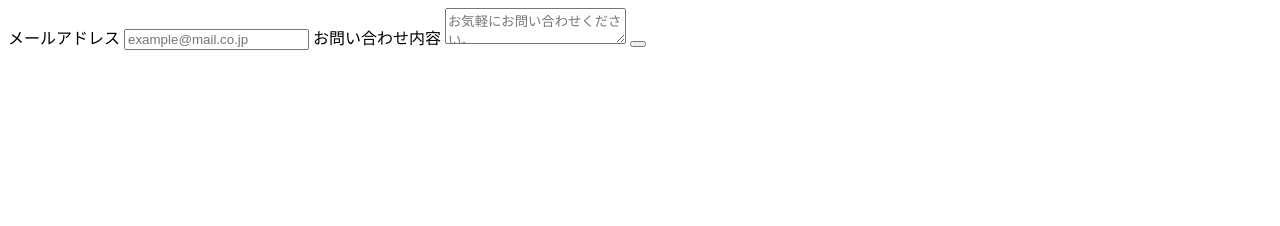
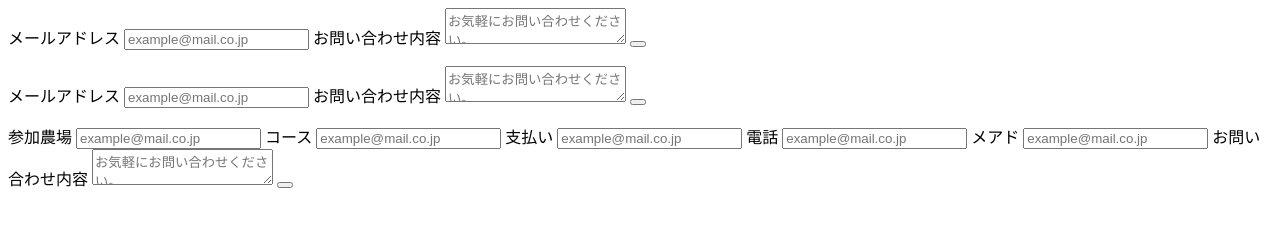
Before and after one commit to yasuo625/firstRps, a plain HTML site: page googleForm/index.html in a window 1280 px wide. Drawn offline with Linux system fonts and the light colour scheme.

Commit message:
5.さっき見つけたactionのURLとinputのnameを自分のhtmlに設定する。

```diff
--- a/googleForm/index.html
+++ b/googleForm/index.html
@@ -5,3 +5,33 @@
   <textarea id="msg" name="name" placeholder="お気軽にお問い合わせください。"></textarea>
   <button type="submit" name="button" value="送信"></button>
 </form>
+
+<form action="https://docs.google.com/forms/d/e/1FAIpQLSfLD8MzKDCXKg3JeuNrEO6dcl3GDZEU8wTmrsvuqcSCEbIh5g/formResponse">
+  <label for="email">メールアドレス</label>
+  <input id="email" type="text" name="entry.39535905" placeholder="example@mail.co.jp">
+  <label for="msg">お問い合わせ内容</label>
+  <textarea id="msg" name="entry.1502735343" placeholder="お気軽にお問い合わせください。"></textarea>
+  <button type="submit" name="button" value="送信"></button>
+</form>
+
+<form action="https://docs.google.com/forms/d/e/1FAIpQLScOxKSwA-OHpnFfgMub2qfUjKj0ir4v6PgkEA5tH8Ea2cHDmg/formResponse">
+  <label for="email">参加農場</label>
+  <input id="email" type="text" name="entry.1000057" placeholder="example@mail.co.jp">
+
+  <label for="email">コース</label>
+  <input id="email" type="text" name="entry.967112212" placeholder="example@mail.co.jp">
+
+  <label for="email">支払い</label>
+  <input id="email" type="text" name="entry.1000020" placeholder="example@mail.co.jp">
+
+  <label for="email">電話</label>
+  <input id="email" type="text" name="entry.1000022" placeholder="example@mail.co.jp">
+
+  <label for="email">メアド</label>
+  <input id="email" type="text" name="entry.1000025" placeholder="example@mail.co.jp">
+
+  <label for="msg">お問い合わせ内容</label>
+  <textarea id="msg" name="entry.1000023" placeholder="お気軽にお問い合わせください。"></textarea>
+
+  <button type="submit" name="button" value="送信"></button>
+</form>
```
